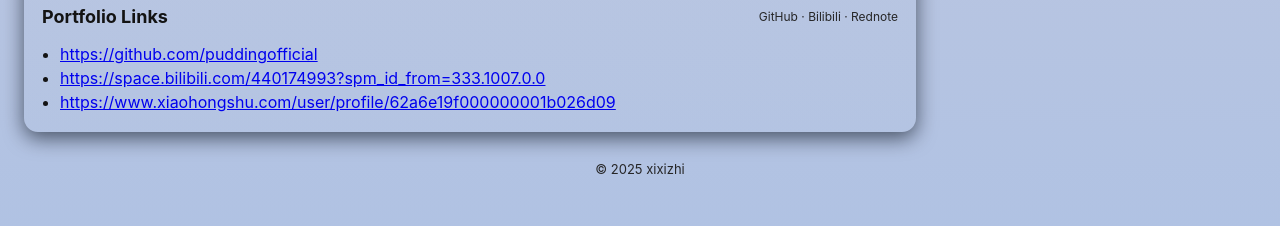
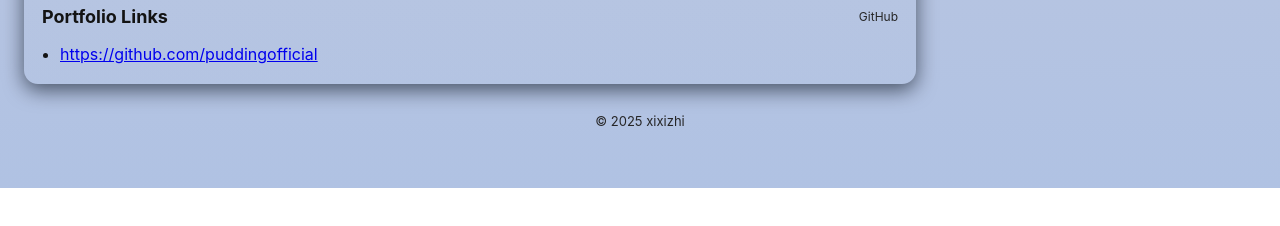
Before and after one commit to puddingofficial/profile_xixizhi, a plain HTML site: page index.html in a window 1280 px wide. Shown: the part 1817-2043 px from the top of the page. After the commit the page ends 2005 px from the top, so only its background shows below. Drawn offline with Linux system fonts and the light colour scheme.

Commit message:
Remove Bilibili and Xiaohongshu links from portfolio

```diff
--- a/index.html
+++ b/index.html
@@ -127,11 +127,10 @@
         </div>
 
         <div id="portfolio" class="mb">
-          <div class="section-title"><h2>Portfolio Links</h2><span class="pill">GitHub · Bilibili · Rednote</span></div>
+          <div class="section-title"><h2>Portfolio Links</h2><span class="pill">GitHub</span></div>
           <ul class="clean">
             <li><a href="https://github.com/puddingofficial" target="_blank">https://github.com/puddingofficial</a></li>
-            <li><a href="https://space.bilibili.com/440174993?spm_id_from=333.1007.0.0" target="_blank">https://space.bilibili.com/440174993?spm_id_from=333.1007.0.0</a></li>
-            <li><a href="https://www.xiaohongshu.com/user/profile/62a6e19f000000001b026d09" target="_blank">https://www.xiaohongshu.com/user/profile/62a6e19f000000001b026d09</a></li>
+
           </ul>
         </div>
 
```
